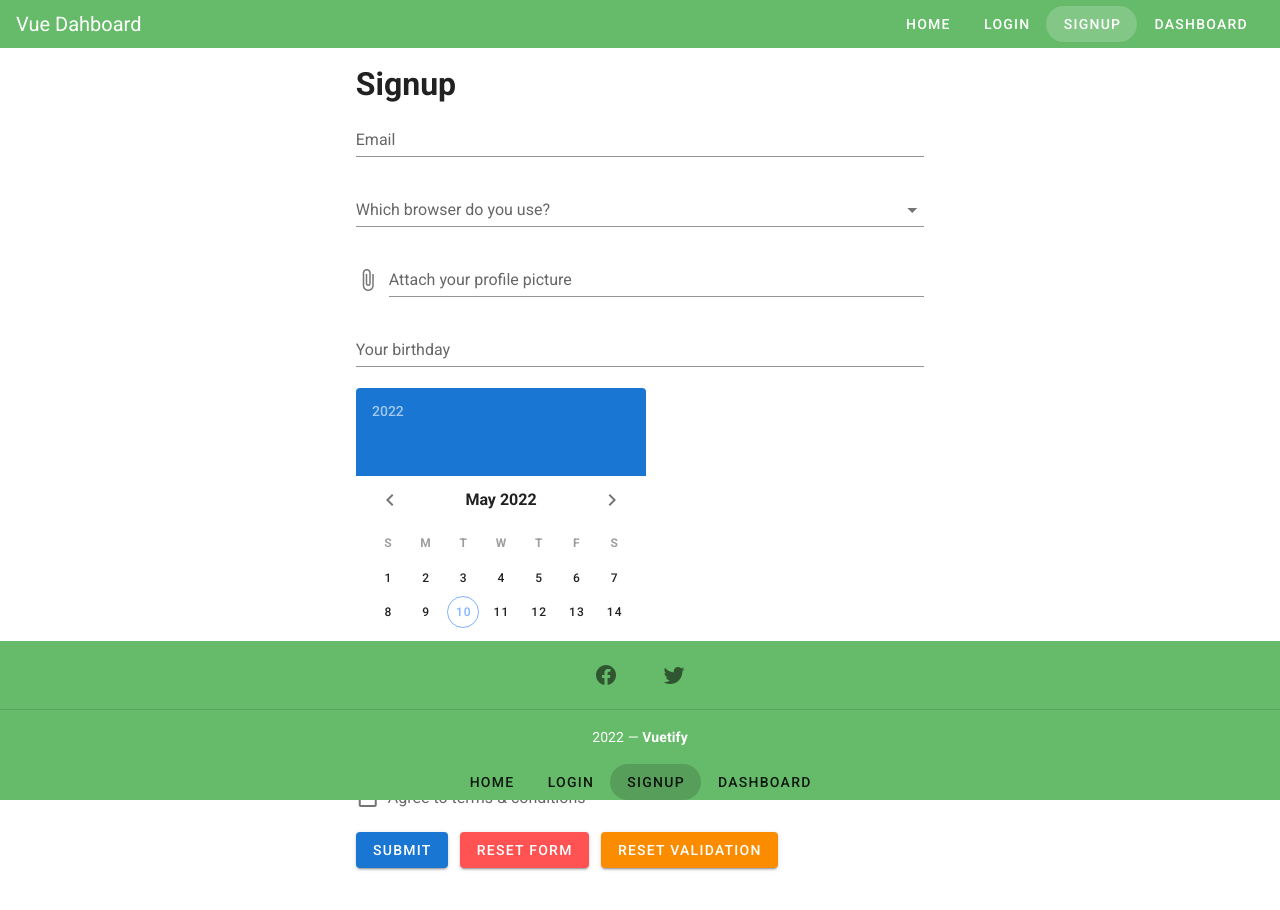
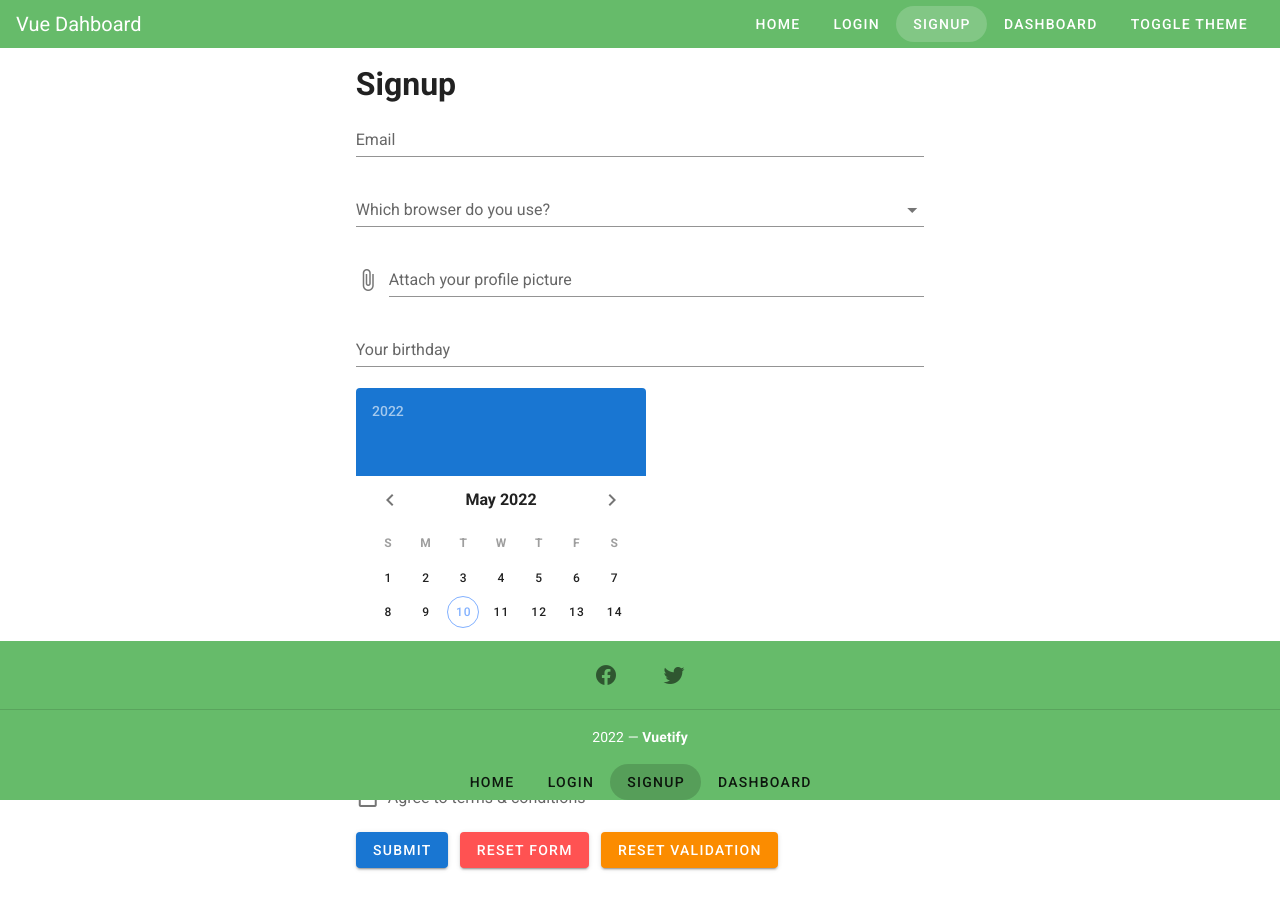
Before and after one commit to elmi-elmi/demo-vuetify-dashboard, a Vue app: page /signup in a window 1280 px wide. Shown: the top 910 px of the page. Built offline with nearby package versions, Linux system fonts and the light colour scheme.

Commit message:
add dark mode theme

```diff
--- a/src/App.vue
+++ b/src/App.vue
@@ -16,6 +16,8 @@
           text
           v-for="link in links" :key="`${link.label}-link-header`" :to="link.url" >{{link.label}}
       </v-btn>
+
+      <v-btn @click="toggleTheme" text rounded>Toggle theme</v-btn>
     </v-app-bar>
 
 <!--    login -->
@@ -94,6 +96,10 @@
         url: '/dashboard'
       }]
   }),
-  computed: {}
+  methods:{
+    toggleTheme(){
+      this.$vuetify.theme.dark = !this.$vuetify.theme.dark
+    }
+  }
 };
 </script>
--- a/src/plugins/vuetify.js
+++ b/src/plugins/vuetify.js
@@ -4,4 +4,7 @@
 Vue.use(Vuetify);
 
 export default new Vuetify({
+    theme:{
+        dark:false
+    }
 });
```
